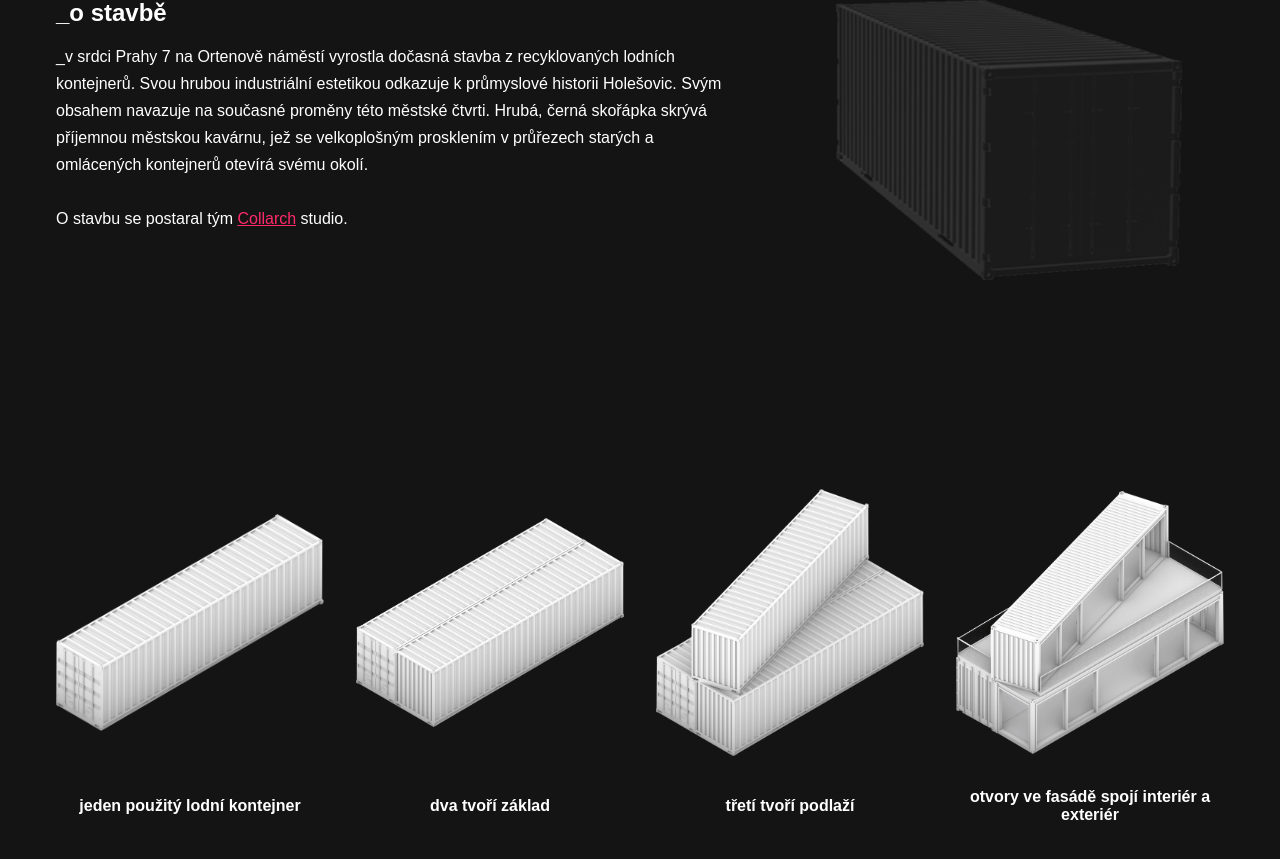
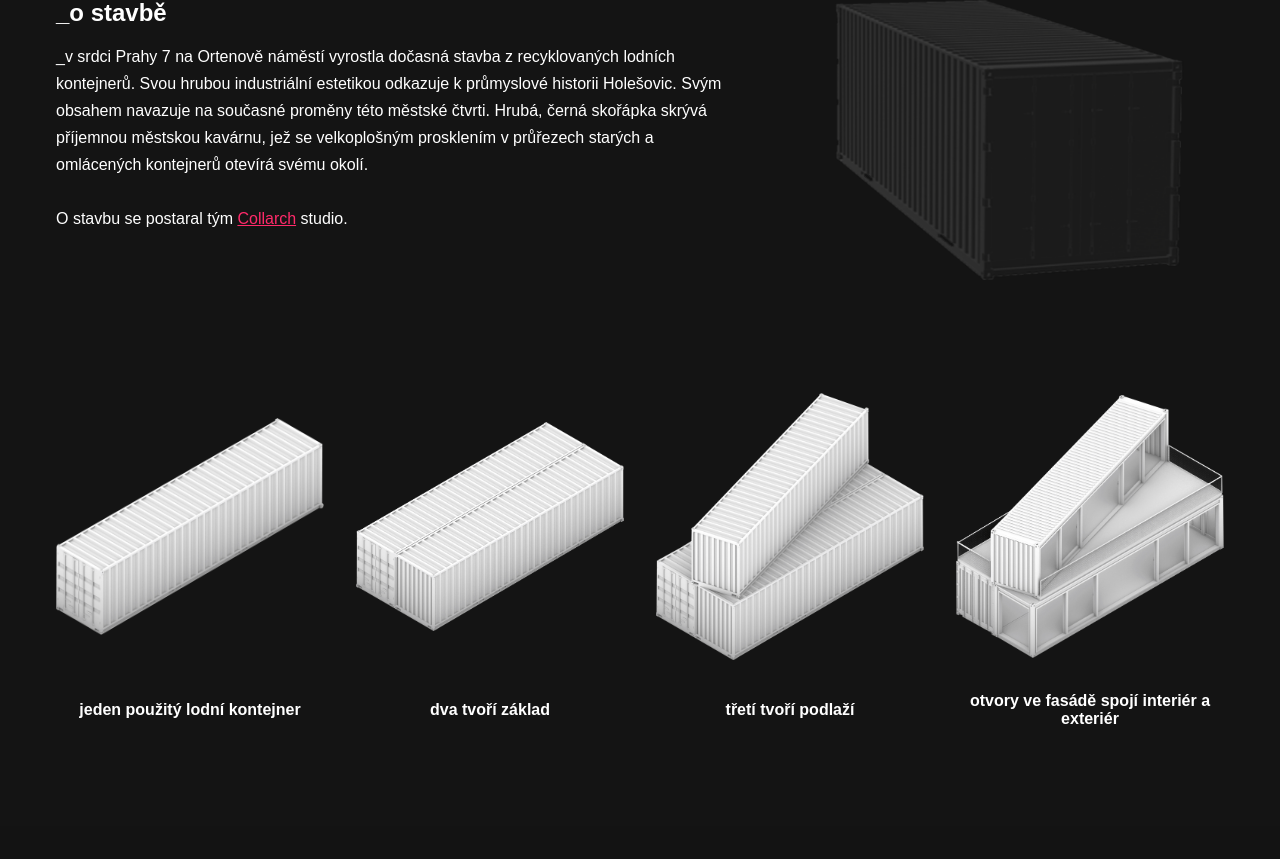
Before and after one commit to tomasborek/kontejner-frontend, a Next.js app: page / in a window 1280 px wide. Shown: the part 993-1852 px from the top of the page. Built offline with nearby package versions, Linux system fonts and the light colour scheme; some icons are missing; a web font is replaced by a local one.

Commit message:
Upravena mezera mezi about a axonometrikou

```diff
--- a/components/Axonometric/axonometric.module.scss
+++ b/components/Axonometric/axonometric.module.scss
@@ -1,5 +1,7 @@
 .axonometric {
-  margin: 6rem 0 !important;
+  margin-top: 3rem !important;
+  margin-bottom: 6rem !important;
+
   .gallery {
     display: flex;
     justify-content: space-between;
--- a/styles/home.module.scss
+++ b/styles/home.module.scss
@@ -19,6 +19,7 @@
   }
 
   section.about {
+    margin-bottom: 6rem !important;
     @media screen and (max-width: 750px) {
       margin-bottom: 6rem;
     }
```
